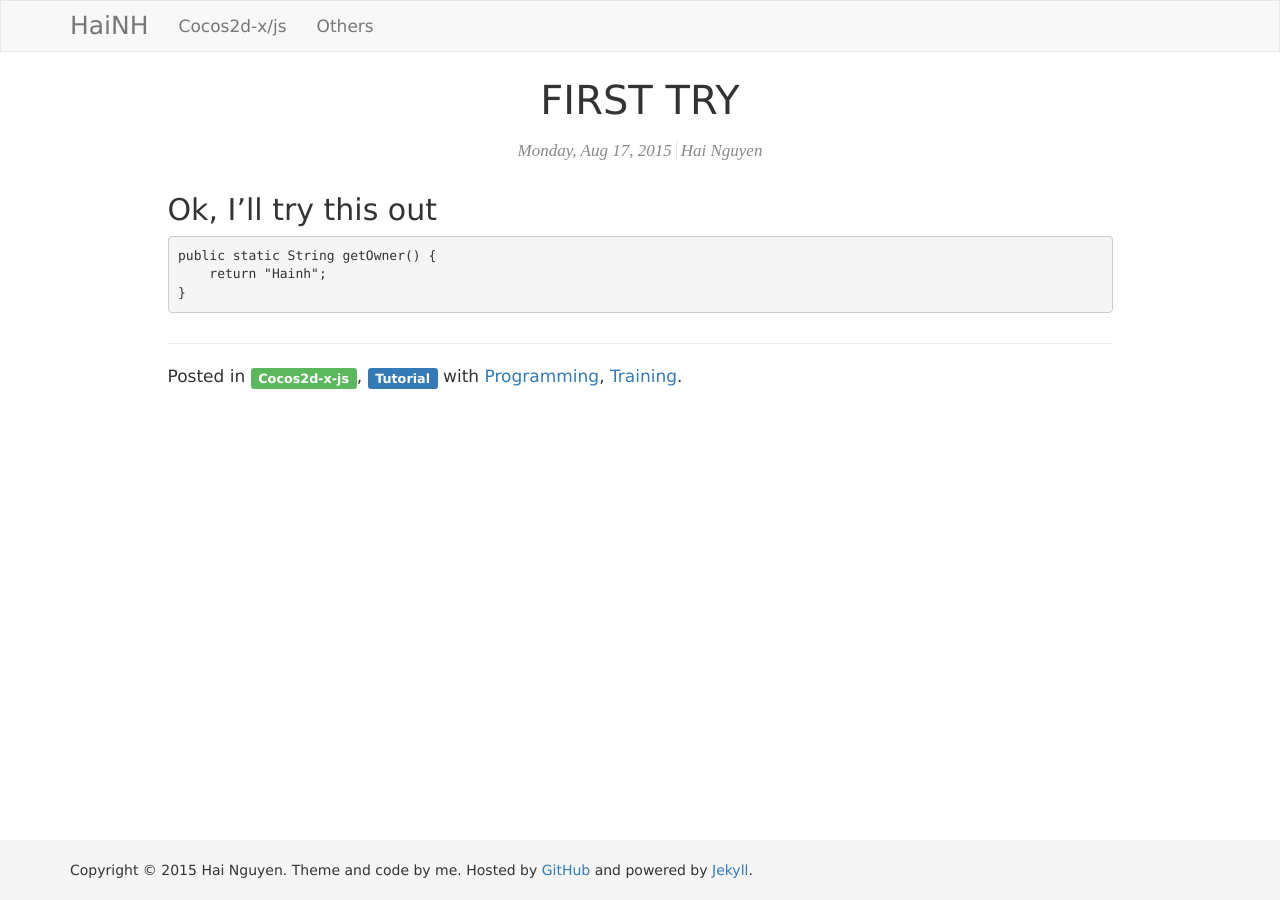
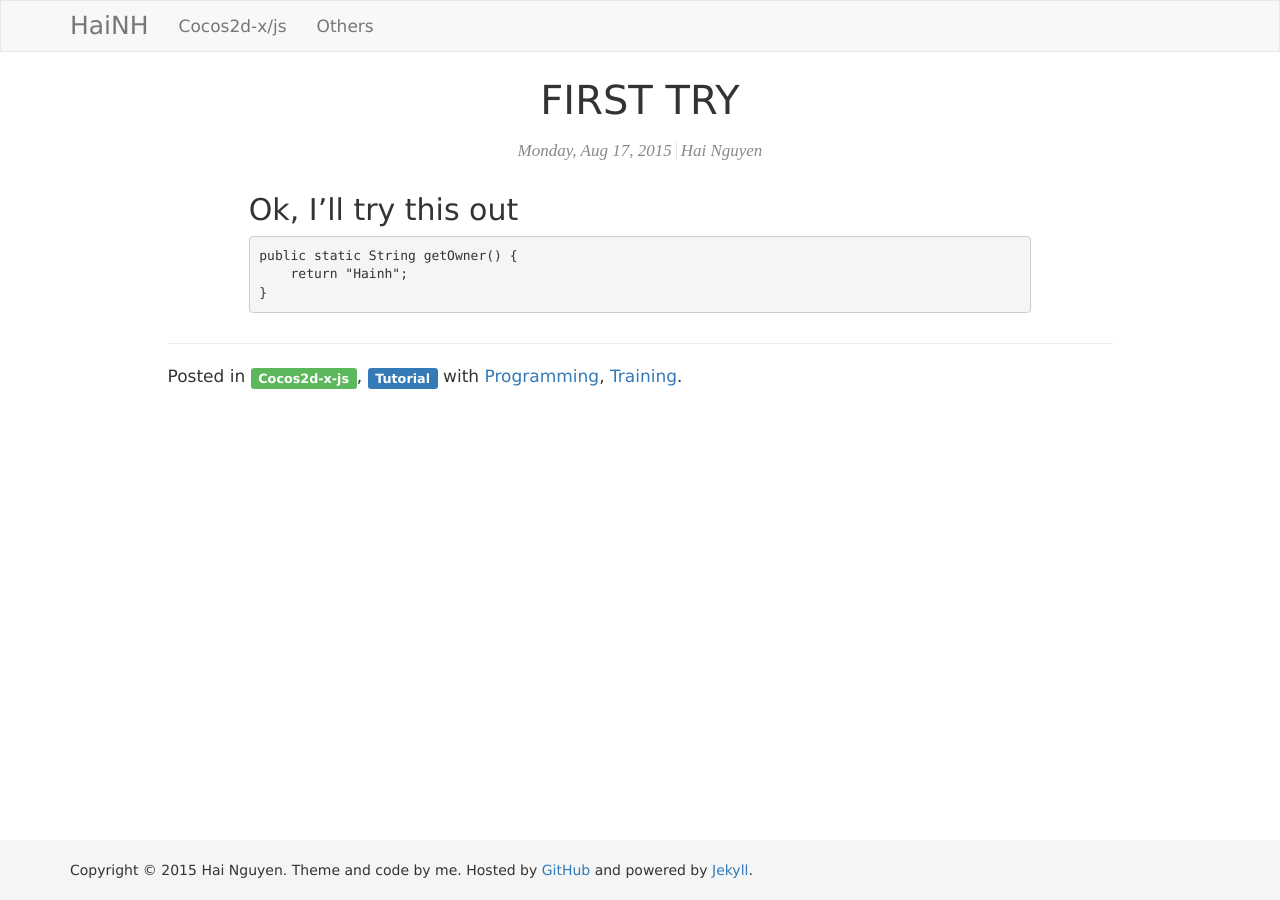
Before and after one commit to hainh/hainh.github.io, a Jekyll site: the page built from _posts/2015-08-17-this-is-the-first-post.md, in a window 1280 px wide. Built offline with Jekyll 4.4.1, drawn with Linux system fonts in a browser that asks for light colours; nearby versions of some CDN libraries.

Commit message:
- Fix layout - Config highlighter

```diff
--- a/_config.yml
+++ b/_config.yml
@@ -15,6 +15,7 @@ future:      true
 unpublished: false
 
 # Conversion
+highlighter: pygments
 excerpt_separator: "\n\n"
 
 # Serving
--- a/_layouts/post.html
+++ b/_layouts/post.html
@@ -8,14 +8,12 @@ layout: barebones
 					<div class="col-lg-1"></div>
 					<div class="col-lg-10 col-md-12 col-sm-12 col-xs-12">
 						<p class="title">{{ page.title | upcase }}</p>
-					</div>
-					<div class="col-lg-1"></div>
-					<div class="col-lg-12 col-md-12 col-sm-12 col-xs-12">
 						<div class="meta-data-post">
 							<span class="time">{{ page.date | date: "%A, %b %d, %Y" }}</span><span class="vert-separator"></span><span class="author">{% assign author = site.data.authors[page.author] %}{{ author.fullname }}</span>
 						</div>
-						<p class="content">{{ content }}</p>
+						{{ content }}
 					</div>
+					<div class="col-lg-1"></div>
 				</div>
 
 				<div class="row" desc="Categories and tags section">
```
